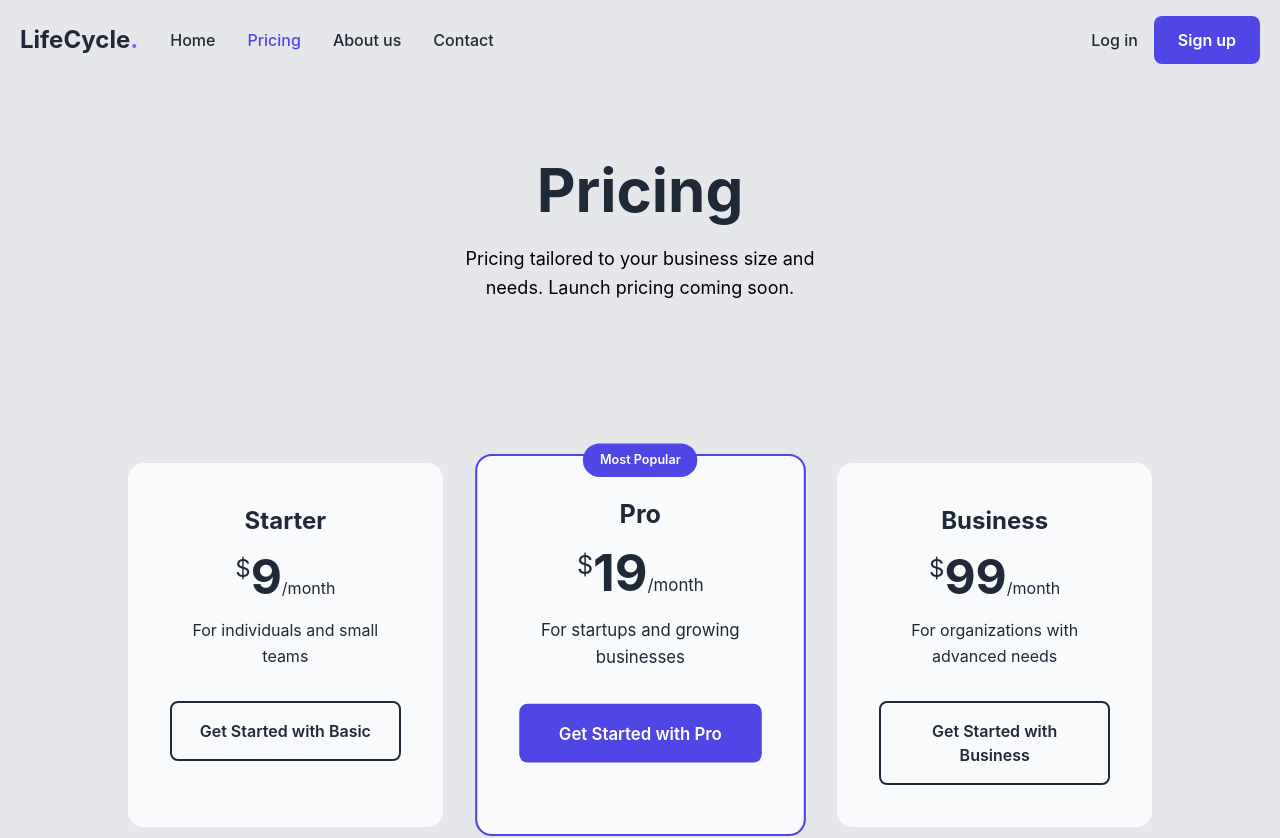
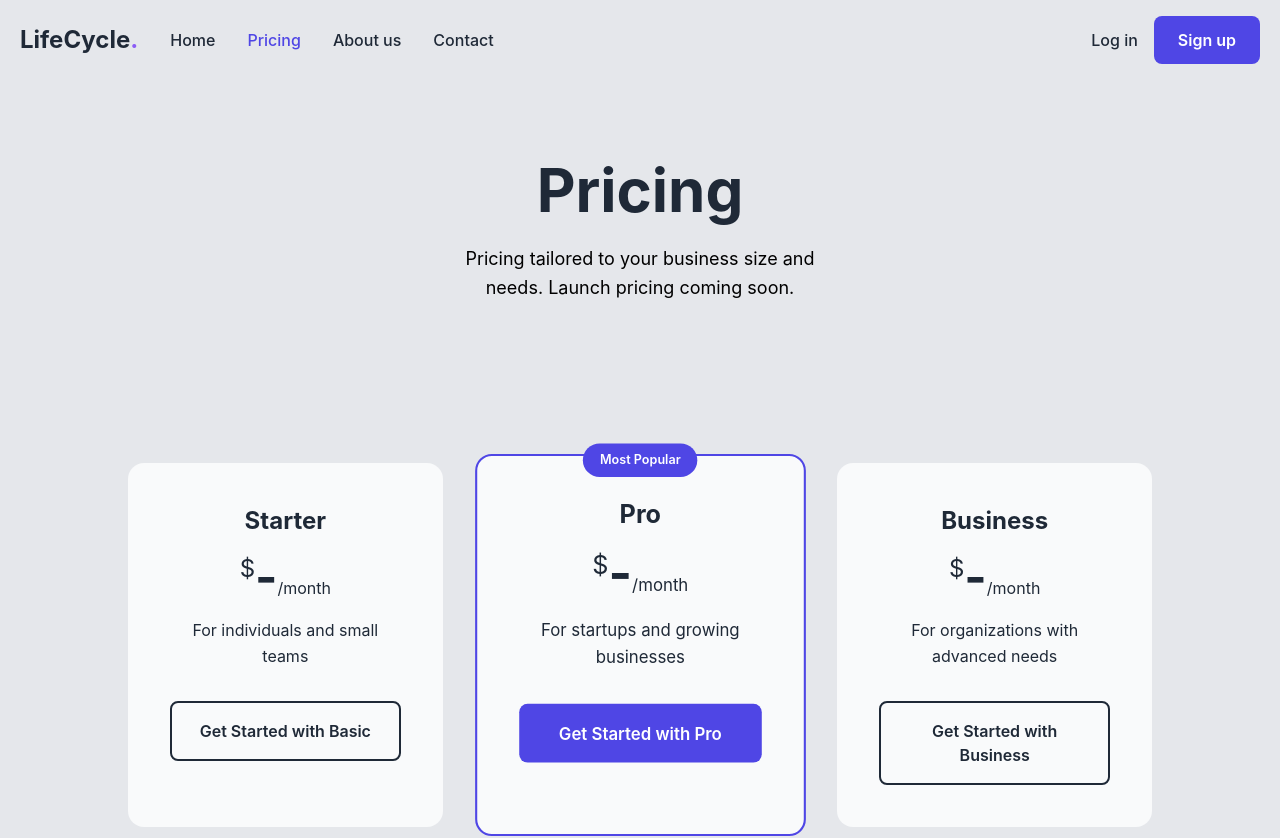
Before and after one commit to x1mmy/lifecycle-landing, a React (Vite) app: page /pricing in a window 1280 px wide. Shown: the top 838 px of the page. Built offline with nearby package versions, Linux system fonts and the light colour scheme.

Commit message:
changed pricing to - for demo

```diff
--- a/src/pages/Pricing.tsx
+++ b/src/pages/Pricing.tsx
@@ -130,7 +130,7 @@
                 </h3>
                 <div className="mb-4">
                   <span className="text-2xl text-gray-800 align-top">$</span>
-                  <span className="text-5xl font-bold text-gray-800">9</span>
+                  <span className="text-5xl font-bold text-gray-800">-</span>
                   <span className="text-base text-gray-800">/month</span>
                 </div>
                 <p className="text-base text-gray-800 mb-8 leading-relaxed">
@@ -156,7 +156,7 @@
                 <h3 className="text-2xl font-bold text-gray-800 mb-4">Pro</h3>
                 <div className="mb-4">
                   <span className="text-2xl text-gray-800 align-top">$</span>
-                  <span className="text-5xl font-bold text-gray-800">19</span>
+                  <span className="text-5xl font-bold text-gray-800">-</span>
                   <span className="text-base text-gray-800">/month</span>
                 </div>
                 <p className="text-base text-gray-800 mb-8 leading-relaxed">
@@ -181,7 +181,7 @@
                 </h3>
                 <div className="mb-4">
                   <span className="text-2xl text-gray-800 align-top">$</span>
-                  <span className="text-5xl font-bold text-gray-800">99</span>
+                  <span className="text-5xl font-bold text-gray-800">-</span>
                   <span className="text-base text-gray-800">/month</span>
                 </div>
                 <p className="text-base text-gray-800 mb-8 leading-relaxed">
```
